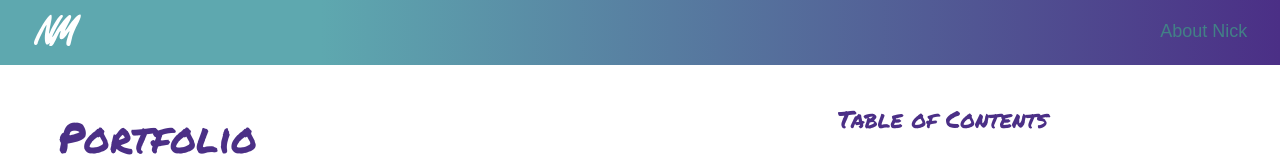
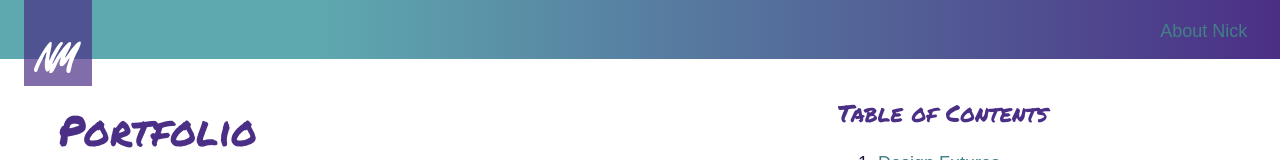
Before and after one commit to moshner/design-portfolio, a React (Create React App) app: page / in a window 1280 px wide. Shown: the top 160 px of the page. Built offline with nearby package versions, Linux system fonts and the light colour scheme; a web font is replaced by a local one.

Commit message:
feat: styled my logo to make it pop out more

```diff
--- a/src/App.css
+++ b/src/App.css
@@ -47,6 +47,22 @@ h3 {
     display: flex;
     margin: -1rem -1rem var(--small);
     padding: var(--small) var(--large) var(--xxx-small);
+    height: 3.25rem;
+}
+
+.site-header a.site-header__logo-link {
+    background-color: rgba(75, 47, 134, 0.7);
+    border-radius: 0;
+    padding: 2.5rem 0.5rem 1rem;
+    margin: -1rem 0 0;
+    font-weight: 500;
+    height: 5rem;
+}
+
+@media (prefers-color-scheme: dark) {
+    .site-header a.site-header__logo-link {
+        background-color: rgba(248, 159, 186, 0.7);
+    }
 }
 
 .site-header__logo {
```
